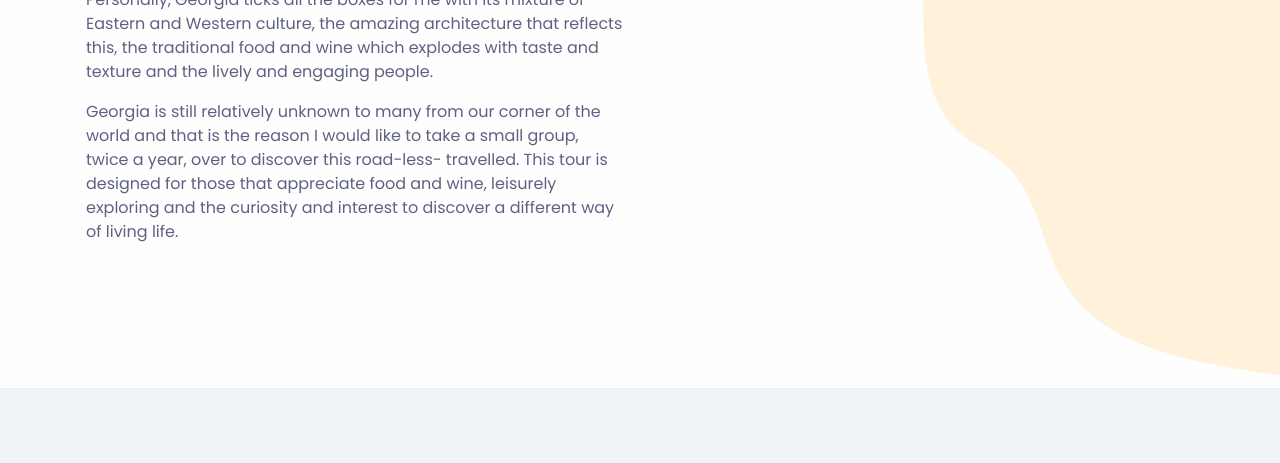
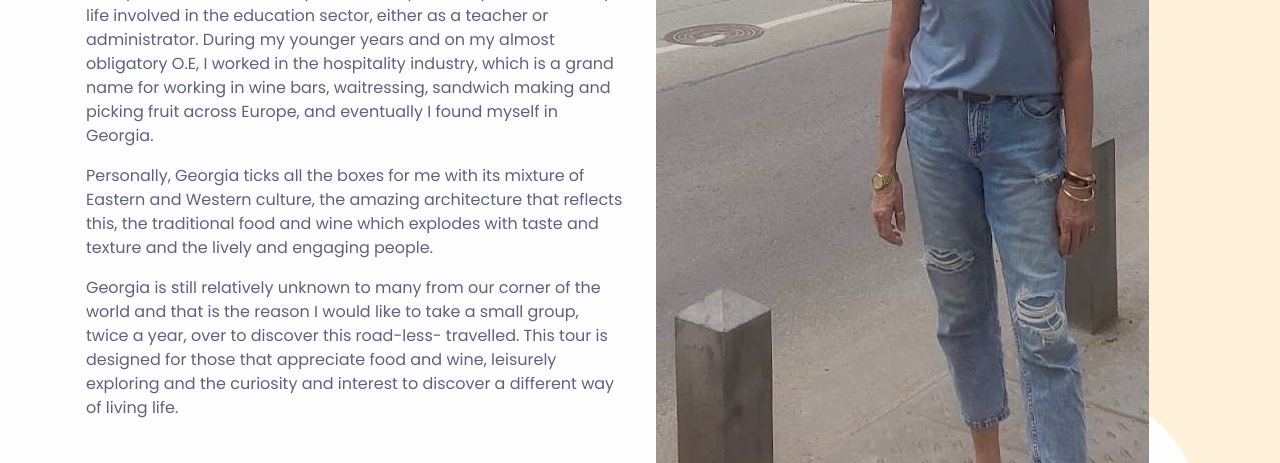
Before and after one commit to roadlesstravelledtoursnz/roadless, a plain HTML site: page about.html in a window 1280 px wide. Shown: the part 450-913 px from the top of the page. Drawn offline with Linux system fonts and the light colour scheme; the site is published under a folder, as on GitHub Pages, so addresses that start at the root find nothing; a web font is replaced by a local one.

Commit message:
brenda about us 2

```diff
--- a/about.html
+++ b/about.html
@@ -157,7 +157,7 @@
                 </div>
             </div>
             <div class="col-md-5 col-lg-6">
-              <img class="img-fluid" src="/assets/img/about/me.jpg" alt="Me!" />
+              <img class="img-fluid" src="assets/img/about/me.jpg" alt="Me!" />
             </div>
           </div>
         </div>
```
